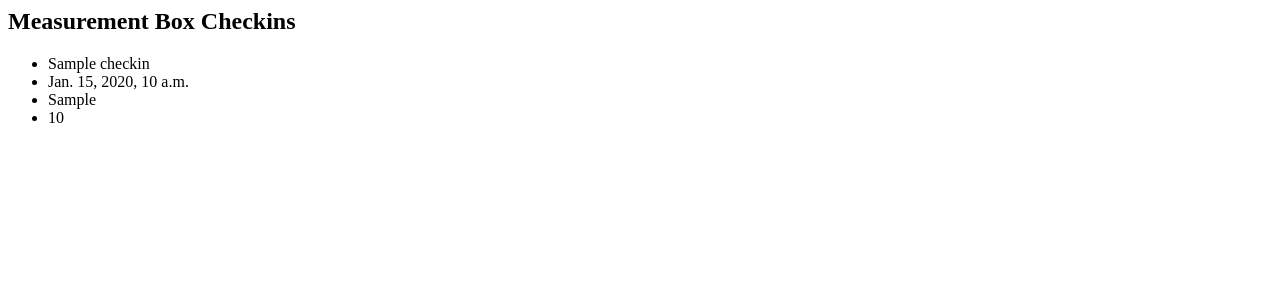
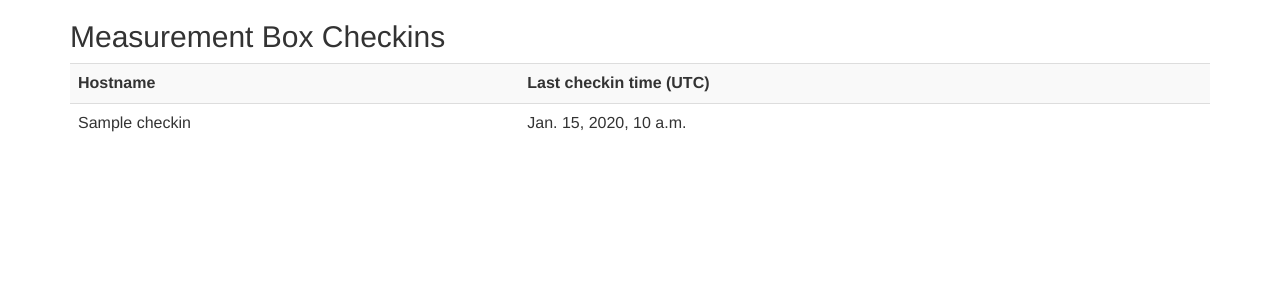
Before and after one commit to StanfordLPNG/network_observatory, a Django app: template measurement_box_monitor/templates/view_checkins.html in a window 1280 px wide. Shown: the top 300 px of the page. Run offline with Django 3.2, Linux system fonts and the light colour scheme; the template is opened without the code that fills it: most values are stand-ins (such as "Sample title", 1, 10 or a date in 2020); some libraries are stand-ins or nearby versions.

Commit message:
adding bootstrap, table headers

```diff
--- a/measurement_box_monitor/templates/view_checkins.html
+++ b/measurement_box_monitor/templates/view_checkins.html
@@ -1,16 +1,23 @@
+<link rel="stylesheet" href="https://maxcdn.bootstrapcdn.com/bootstrap/3.3.6/css/bootstrap.min.css" integrity="sha384-1q8mTJOASx8j1Au+a5WDVnPi2lkFfwwEAa8hDDdjZlpLegxhjVME1fgjWPGmkzs7" crossorigin="anonymous">
+
 <div class="container">
 
 <h2>Measurement Box Checkins</h2>
 
-<ul>
+<p>
+</p>
 
+<table class="table table-striped">
+<tr>
+<th>Hostname</th>
+<th>Last checkin time (UTC)</th>
+</tr>
 {% for checkin in checkins %}
-    <li>{{ checkin.hostname }}</li>
-    <li>{{ checkin.datetime }}</li>
-    <li>{{ checkin.git_head }}</li>
-    <li>{{ checkin.temp }}</li>
+<tr>
+    <td>{{ checkin.hostname }}</td>
+    <td>{{ checkin.datetime }}</td>
+</tr>
 {% endfor %}
-
-</ul>
+</table>
 
 </div>
```
